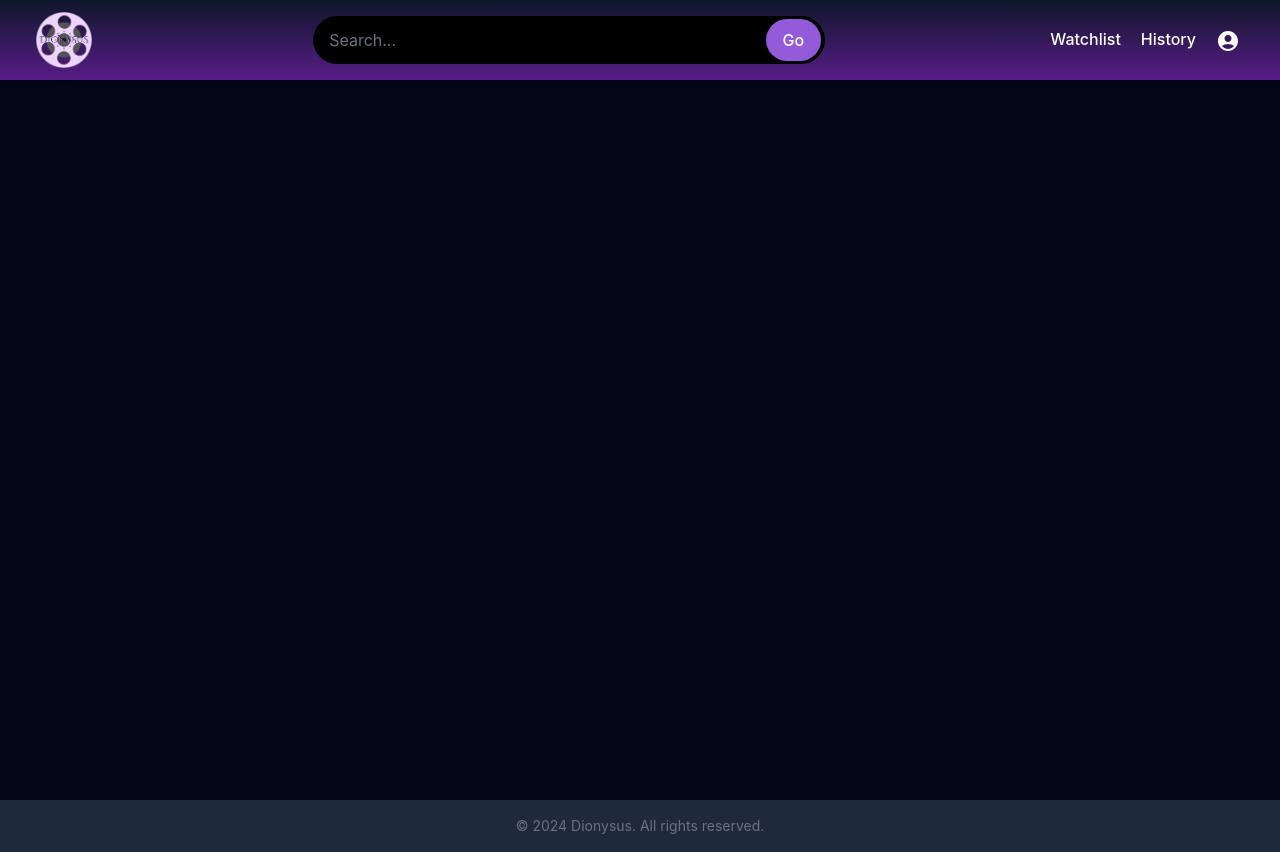
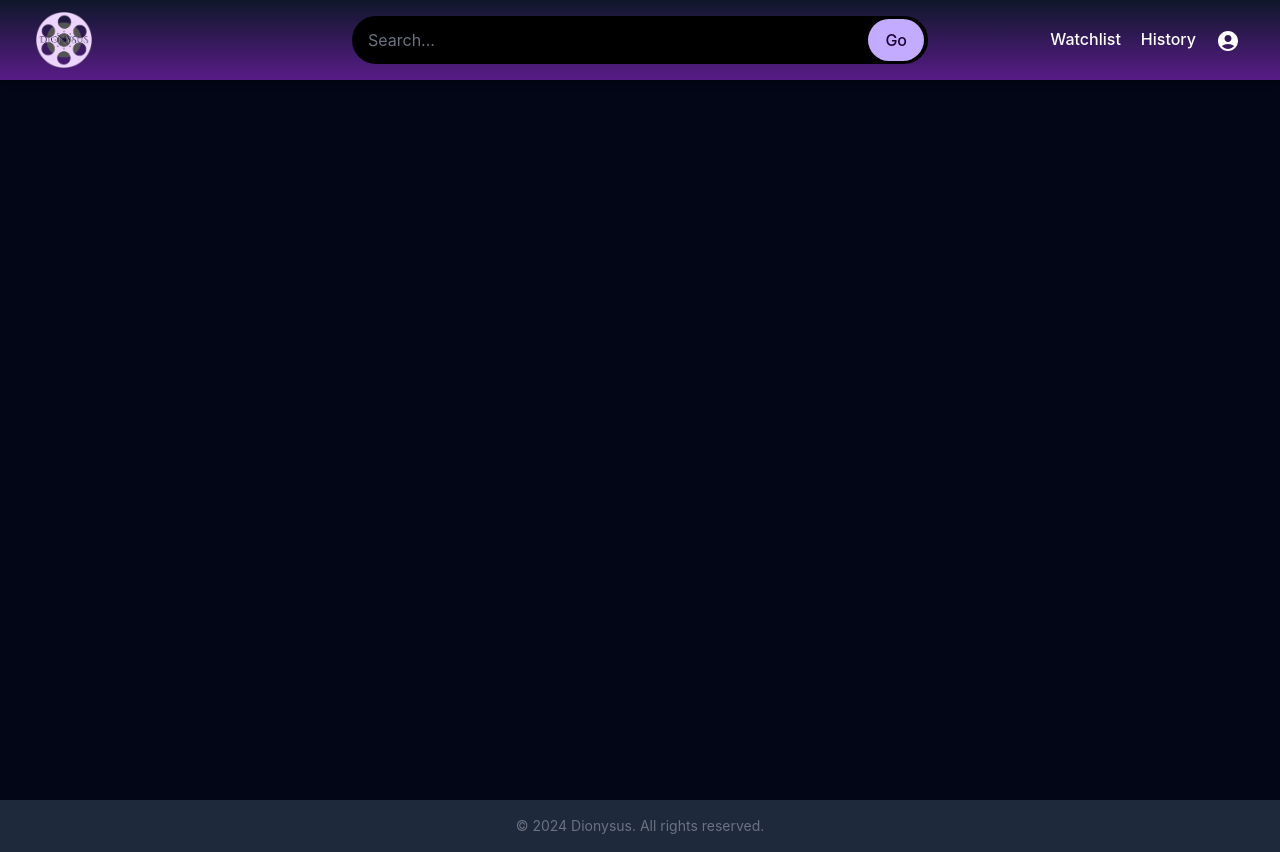
Before and after one commit to LycaonIndustries/Dionysus-Frontend, a React (Vite) app: page /history in a window 1280 px wide. Built offline with nearby package versions, Linux system fonts and the light colour scheme; a web font is replaced by a local one.

Commit message:
center search

```diff
--- a/src/components/Hero.tsx
+++ b/src/components/Hero.tsx
@@ -6,7 +6,7 @@ const Hero: React.FC = () => {
   return (
     <div className="bg-hero-image bg-cover bg-center flex items-center justify-center text-white">
       <div className="text-center">
-        <button className="bg-brand-light text-black px-4 py-2 rounded">
+        <button className="bg-brand-light text-black rounded">
           Start Watching
         </button>
       </div>
--- a/src/components/Search.tsx
+++ b/src/components/Search.tsx
@@ -4,8 +4,6 @@ import React from "react";
 // SearchBar component for inputting search queries
 const SearchBar: React.FC = () => {
   return (
-    <div className="flex-grow flex justify-center mx-4">
-      <div className="relative w-full max-w-lg">
     <div className="search-container flex items-center bg-black text-gray-300 rounded-full h-12">
       <input
         type="text"
@@ -27,7 +25,7 @@ const SearchBar: React.FC = () => {
       <button
         id="SearchButtonTeacher"
         type="submit"
-            className="search-button bg-brand text-white rounded-full items-center hover:bg-brand-dark transition duration-200 mr-1 py-2 px-4"
+        className="search-button bg-brand-light text-brand-dark rounded-full items-center hover:bg-brand-dark transition duration-200 mr-1 py-2 px-4"
       >
         <span id="defaultSearchText" className="hidden md:block">
           Go
@@ -37,8 +35,6 @@ const SearchBar: React.FC = () => {
         </span>
       </button>
     </div>
-      </div>
-    </div>
   );
 };
 
--- a/src/layouts/Header.tsx
+++ b/src/layouts/Header.tsx
@@ -15,8 +15,8 @@ import useMediaQuery from "@mui/material/useMediaQuery";
 import React, { useCallback, useState } from "react";
 import { Link } from "react-router-dom";
 import logo from "../assets/img/dionysus-logo-transparent.png";
+import SearchBar from "../components/Search";
 import { NavButton } from "../interfaces/General";
-import SearchBar from "../components/Search";
 
 // Array of navigation buttons with their labels, paths, and optional icons
 const navButtons: NavButton[] = [
@@ -46,7 +46,10 @@ const Header: React.FC = () => {
           <img src={logo} alt="Dionysus Logo" className="w-20 p-3" />
         </Link>
 
-        <SearchBar />
+        {/* Centered search bar container */}
+        <div className="absolute left-1/2 transform -translate-x-1/2 w-full max-w-xl">
+          <SearchBar />
+        </div>
 
         {/* Render DesktopNavigation if on a desktop screen */}
         {isDesktop && <DesktopNavigation navButtons={navButtons} />}
```
Lines whose indentation alone changed are shown as unchanged.
